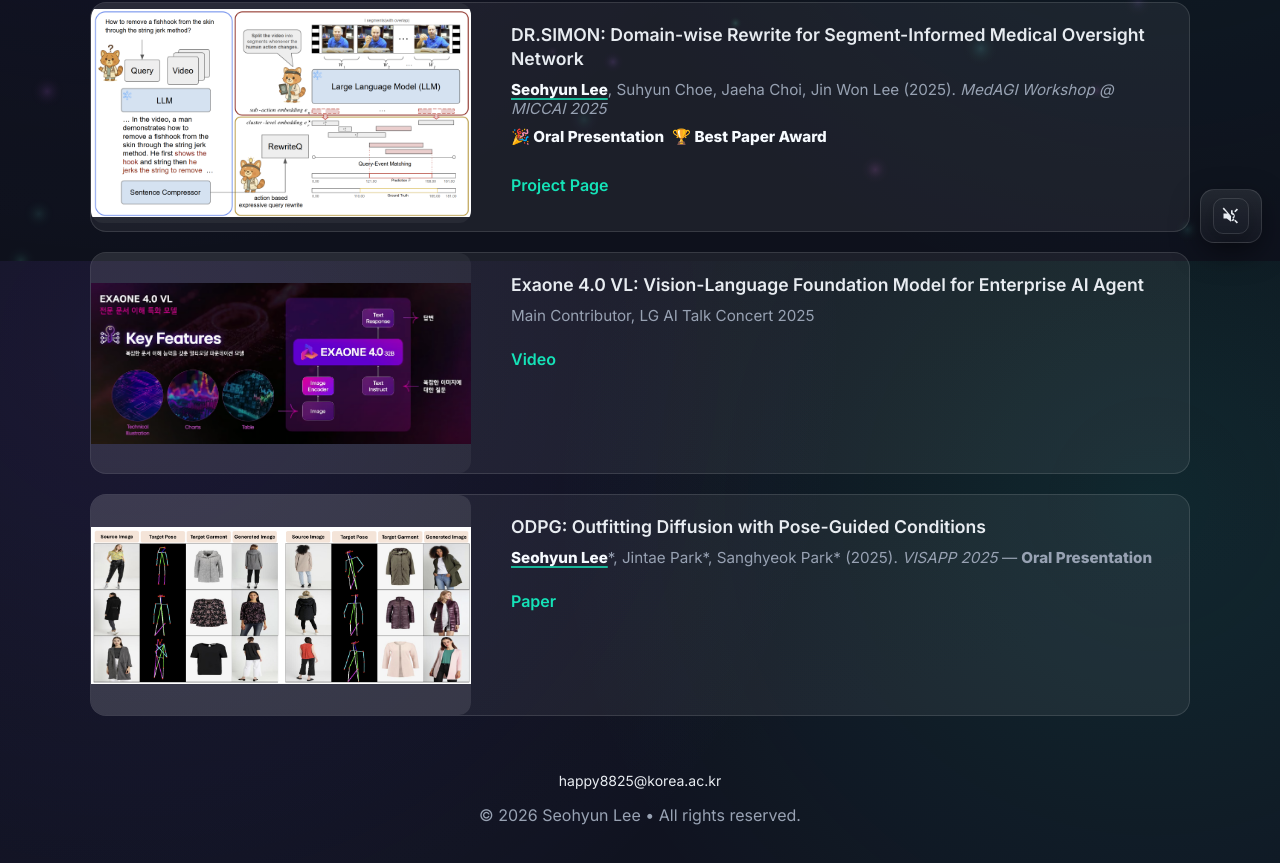
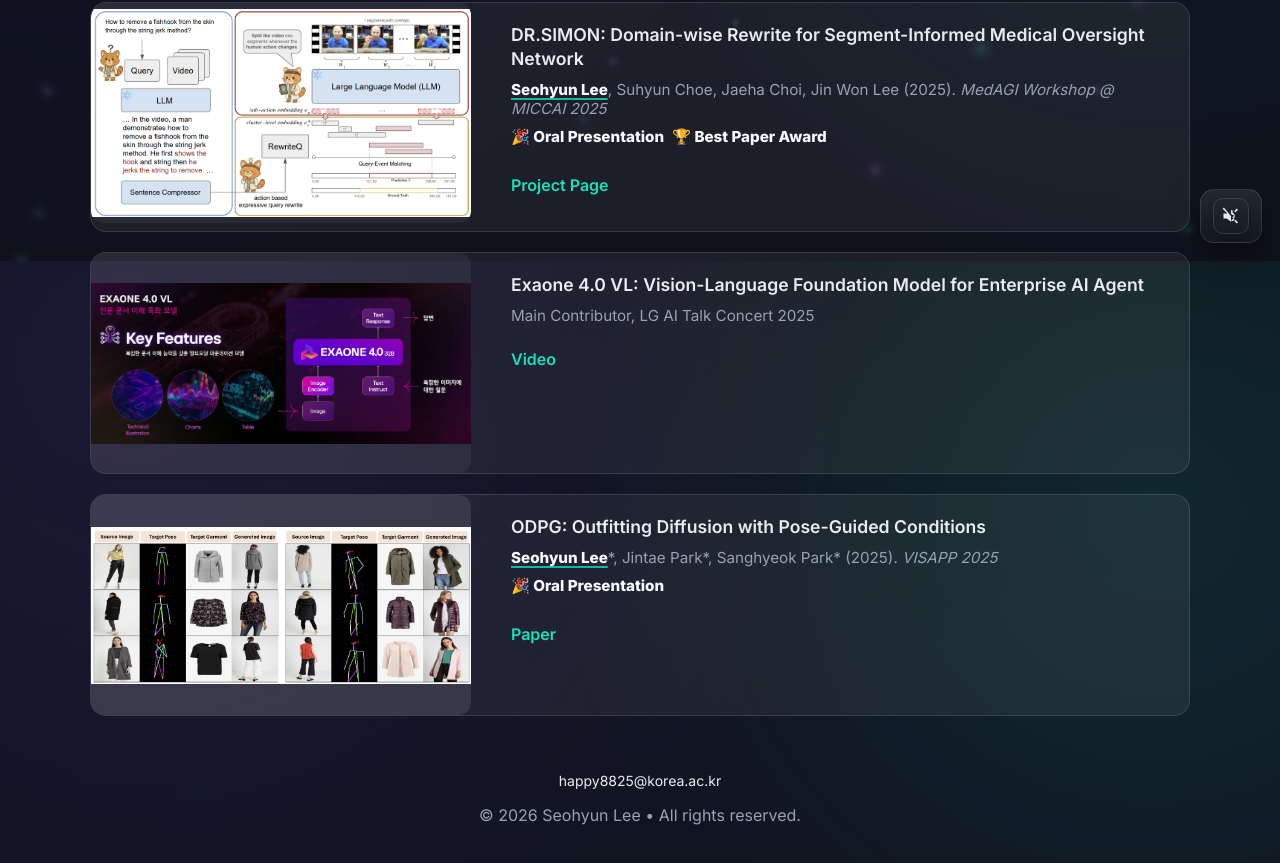
Before and after one commit to seohyun8825/seohyunlee, a website: page pages/publications.html in a window 1280 px wide. Shown: the part 539-1402 px from the top of the page. Drawn offline with Linux system fonts and the light colour scheme.

Commit message:
Split ODPG publication badge

```diff
--- a/pages/publications.html
+++ b/pages/publications.html
@@ -81,7 +81,8 @@
               </div>
               <div class="pub-content">
                 <h3>ODPG: Outfitting Diffusion with Pose-Guided Conditions</h3>
-                <p class="meta"><strong class="author-self">Seohyun Lee</strong>*, Jintae Park*, Sanghyeok Park* (2025). <em>VISAPP 2025</em> — <strong>Oral Presentation</strong></p>
+                <p class="meta"><strong class="author-self">Seohyun Lee</strong>*, Jintae Park*, Sanghyeok Park* (2025). <em>VISAPP 2025</em></p>
+                <p class="pub-badges"><strong>🎉 Oral Presentation</strong></p>
                 <p><a href="https://www.scitepress.org/publishedPapers/2025/131506/pdf/index.html" target="_blank" rel="noopener">Paper</a></p>
               </div>
             </li>
```
